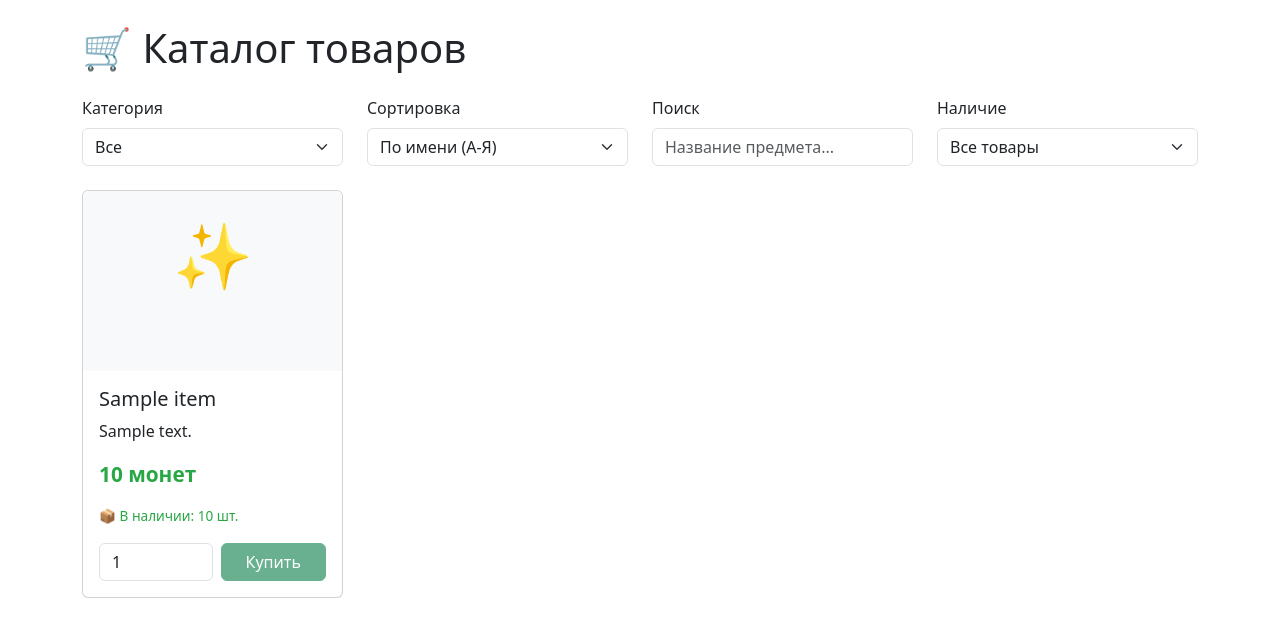
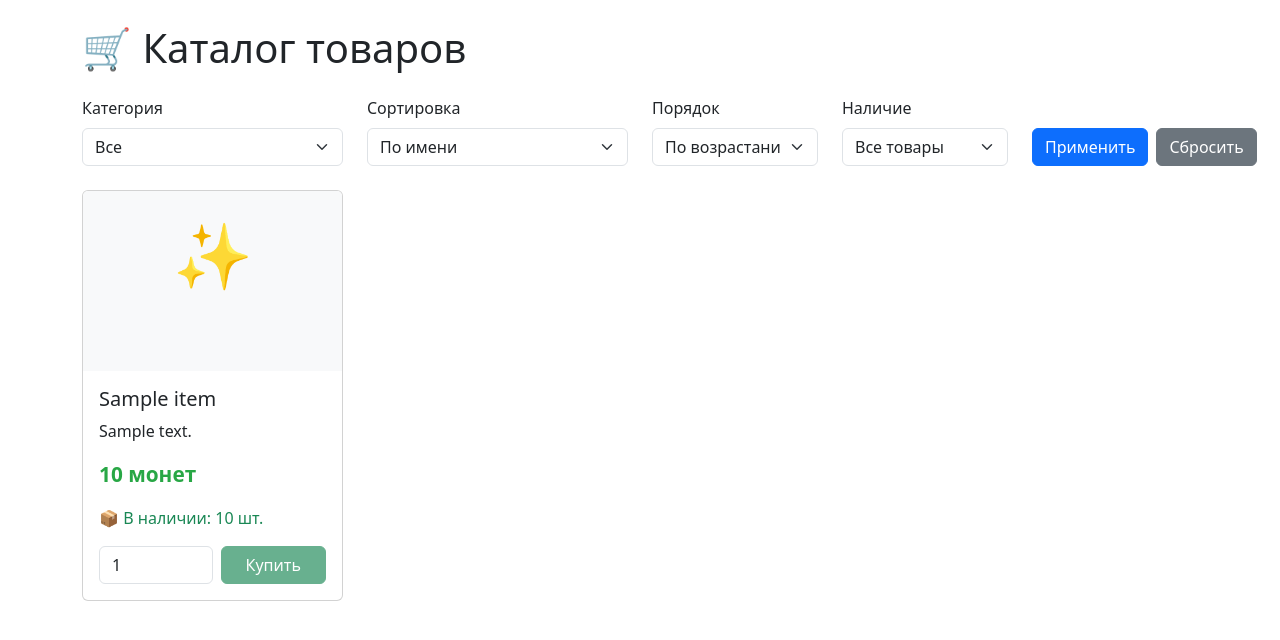
Before and after one commit to WillRand/BD-K, a Flask app: page / in a window 1280 px wide. Shown: the part 56-696 px from the top of the page. Run offline with Flask 3, Linux system fonts and the light colour scheme; tables that the repository leaves empty or names only in its code hold one stand-in row (values such as "Sample post").

Commit message:
Фильтры переделаны на серверную сторону с перезагрузкой страницы

```diff
--- a/app.py
+++ b/app.py
@@ -120,12 +120,26 @@ def logout():
 @app.route('/')
 @app.route('/catalog')
 def catalog():
-    category = request.args.get('category')
+    # Получаем параметры из URL
+    category = request.args.get('category', '')
     sort_by = request.args.get('sort_by', 'name')
     order = request.args.get('order', 'ASC')
+    stock_filter = request.args.get('stock_filter', 'all')
 
-    # Показываем ВСЕ товары, даже с нулевым запасом
-    items = get_all_items(category=category, sort_by=sort_by, order=order, show_out_of_stock=True)
+    # Получаем все товары
+    all_items = get_all_items(category=category if category else None,
+                               sort_by=sort_by,
+                               order=order,
+                               show_out_of_stock=True)
+
+    # Фильтруем по наличию (если нужно)
+    if stock_filter == 'in_stock':
+        items = [item for item in all_items if item['stock'] > 0]
+    elif stock_filter == 'out_stock':
+        items = [item for item in all_items if item['stock'] == 0]
+    else:
+        items = all_items
+
     return render_template('catalog.html', items=items)
 
 # ============ ПОКУПКА ============
--- a/templates/catalog.html
+++ b/templates/catalog.html
@@ -5,49 +5,51 @@
 {% block content %}
 <h1 class="mb-4">🛒 Каталог товаров</h1>
 
-<!-- Фильтры и сортировка -->
-<div class="row mb-4">
+<!-- Форма фильтров (отправляет GET-запрос) -->
+<form method="GET" action="{{ url_for('catalog') }}" class="row mb-4">
     <div class="col-md-3">
         <label class="form-label">Категория</label>
-        <select id="categoryFilter" class="form-select">
+        <select name="category" class="form-select">
             <option value="">Все</option>
-            <option value="weapon">Оружие</option>
-            <option value="armor">Броня</option>
-            <option value="potion">Зелья</option>
-            <option value="cosmetic">Косметика</option>
+            <option value="weapon" {% if request.args.get('category') == 'weapon' %}selected{% endif %}>Оружие</option>
+            <option value="armor" {% if request.args.get('category') == 'armor' %}selected{% endif %}>Броня</option>
+            <option value="potion" {% if request.args.get('category') == 'potion' %}selected{% endif %}>Зелья</option>
+            <option value="cosmetic" {% if request.args.get('category') == 'cosmetic' %}selected{% endif %}>Косметика</option>
         </select>
     </div>
     <div class="col-md-3">
         <label class="form-label">Сортировка</label>
-        <select id="sortSelect" class="form-select">
-            <option value="name_ASC">По имени (А-Я)</option>
-            <option value="name_DESC">По имени (Я-А)</option>
-            <option value="price_ASC">Сначала дешёвые</option>
-            <option value="price_DESC">Сначала дорогие</option>
+        <select name="sort_by" class="form-select">
+            <option value="name" {% if request.args.get('sort_by') == 'name' or not request.args.get('sort_by') %}selected{% endif %}>По имени</option>
+            <option value="price" {% if request.args.get('sort_by') == 'price' %}selected{% endif %}>По цене</option>
         </select>
     </div>
-    <div class="col-md-3">
-        <label class="form-label">Поиск</label>
-        <input type="text" id="searchInput" class="form-control" placeholder="Название предмета...">
-    </div>
-    <div class="col-md-3">
-        <label class="form-label">Наличие</label>
-        <select id="stockFilter" class="form-select">
-            <option value="all">Все товары</option>
-            <option value="in_stock">Только в наличии</option>
-            <option value="out_stock">Ожидают поставку</option>
+    <div class="col-md-2">
+        <label class="form-label">Порядок</label>
+        <select name="order" class="form-select">
+            <option value="ASC" {% if request.args.get('order') == 'ASC' or not request.args.get('order') %}selected{% endif %}>По возрастанию</option>
+            <option value="DESC" {% if request.args.get('order') == 'DESC' %}selected{% endif %}>По убыванию</option>
         </select>
     </div>
+    <div class="col-md-2">
+        <label class="form-label">Наличие</label>
+        <select name="stock_filter" class="form-select">
+            <option value="all" {% if request.args.get('stock_filter') == 'all' or not request.args.get('stock_filter') %}selected{% endif %}>Все товары</option>
+            <option value="in_stock" {% if request.args.get('stock_filter') == 'in_stock' %}selected{% endif %}>Только в наличии</option>
+            <option value="out_stock" {% if request.args.get('stock_filter') == 'out_stock' %}selected{% endif %}>Ожидают поставку</option>
+        </select>
     </div>
+    <div class="col-md-2 d-flex align-items-end">
+        <button type="submit" class="btn btn-primary w-100">Применить</button>
+        <a href="{{ url_for('catalog') }}" class="btn btn-secondary w-100 ms-2">Сбросить</a>
+    </div>
+</form>
 
 <!-- Сетка товаров -->
-<div class="row" id="itemsContainer">
+<div class="row">
+    {% if items %}
         {% for item in items %}
-    <div class="col-md-3 mb-4 item-card"
-         data-name="{{ item.name.lower() }}"
-         data-category="{{ item.category }}"
-         data-price="{{ item.price }}"
-         data-stock="{{ item.stock }}">
+        <div class="col-md-3 mb-4">
             <div class="card h-100 {% if item.stock == 0 %}opacity-75{% endif %}">
                 <div class="card-img-top text-center p-3 bg-light">
                     <span style="font-size: 4rem;">
@@ -67,7 +69,7 @@
                         <p class="text-warning fw-bold">⏳ Ожидается поставка</p>
                         <button class="btn btn-secondary w-100" disabled>Нет в наличии</button>
                     {% else %}
-                    <p class="{% if item.stock <= 5 %}stock-low{% else %}stock-normal{% endif %}">
+                        <p class="{% if item.stock <= 5 %}text-danger{% else %}text-success{% endif %}">
                             📦 В наличии: {{ item.stock }} шт.
                         </p>
                         <form method="POST" action="{{ url_for('buy', item_id=item.id) }}" class="d-flex gap-2">
@@ -81,62 +83,10 @@
             </div>
         </div>
         {% endfor %}
+    {% else %}
+        <div class="col-12">
+            <div class="alert alert-info text-center">🔍 Ничего не найдено</div>
         </div>
-
-<script>
-    const filterCategory = document.getElementById('categoryFilter');
-    const sortSelect = document.getElementById('sortSelect');
-    const searchInput = document.getElementById('searchInput');
-    const stockFilter = document.getElementById('stockFilter');
-    const itemsContainer = document.getElementById('itemsContainer');
-
-    function applyFiltersAndSort() {
-        const allCards = Array.from(document.querySelectorAll('.item-card'));
-        const category = filterCategory.value;
-        const search = searchInput.value.toLowerCase().trim();
-        const stockOption = stockFilter.value;
-
-        // Фильтрация
-        const visibleCards = allCards.filter(card => {
-            if (category && card.dataset.category !== category) return false;
-            if (search && !card.dataset.name.includes(search)) return false;
-
-            const stock = parseInt(card.dataset.stock);
-            if (stockOption === 'in_stock' && stock === 0) return false;
-            if (stockOption === 'out_stock' && stock > 0) return false;
-
-            return true;
-        });
-
-        // Сортировка
-        const [sortBy, order] = sortSelect.value.split('_');
-        visibleCards.sort((a, b) => {
-            let valA, valB;
-            if (sortBy === 'name') {
-                valA = a.dataset.name;
-                valB = b.dataset.name;
-                return order === 'ASC' ? valA.localeCompare(valB) : valB.localeCompare(valA);
-            } else {
-                valA = parseInt(a.dataset.price);
-                valB = parseInt(b.dataset.price);
-                return order === 'ASC' ? valA - valB : valB - valA;
-            }
-        });
-
-        // Обновление контейнера
-        itemsContainer.innerHTML = '';
-
-        if (visibleCards.length === 0) {
-            itemsContainer.innerHTML = '<div class="col-12"><div class="alert alert-info text-center">🔍 Ничего не найдено</div></div>';
-        } else {
-            visibleCards.forEach(card => itemsContainer.appendChild(card));
-        }
-    }
-
-    filterCategory.addEventListener('change', applyFiltersAndSort);
-    sortSelect.addEventListener('change', applyFiltersAndSort);
-    searchInput.addEventListener('input', applyFiltersAndSort);
-    stockFilter.addEventListener('change', applyFiltersAndSort);
-    document.addEventListener('DOMContentLoaded', applyFiltersAndSort);
-</script>
+    {% endif %}
+</div>
 {% endblock %}
```
Lines whose indentation alone changed are shown as unchanged.
